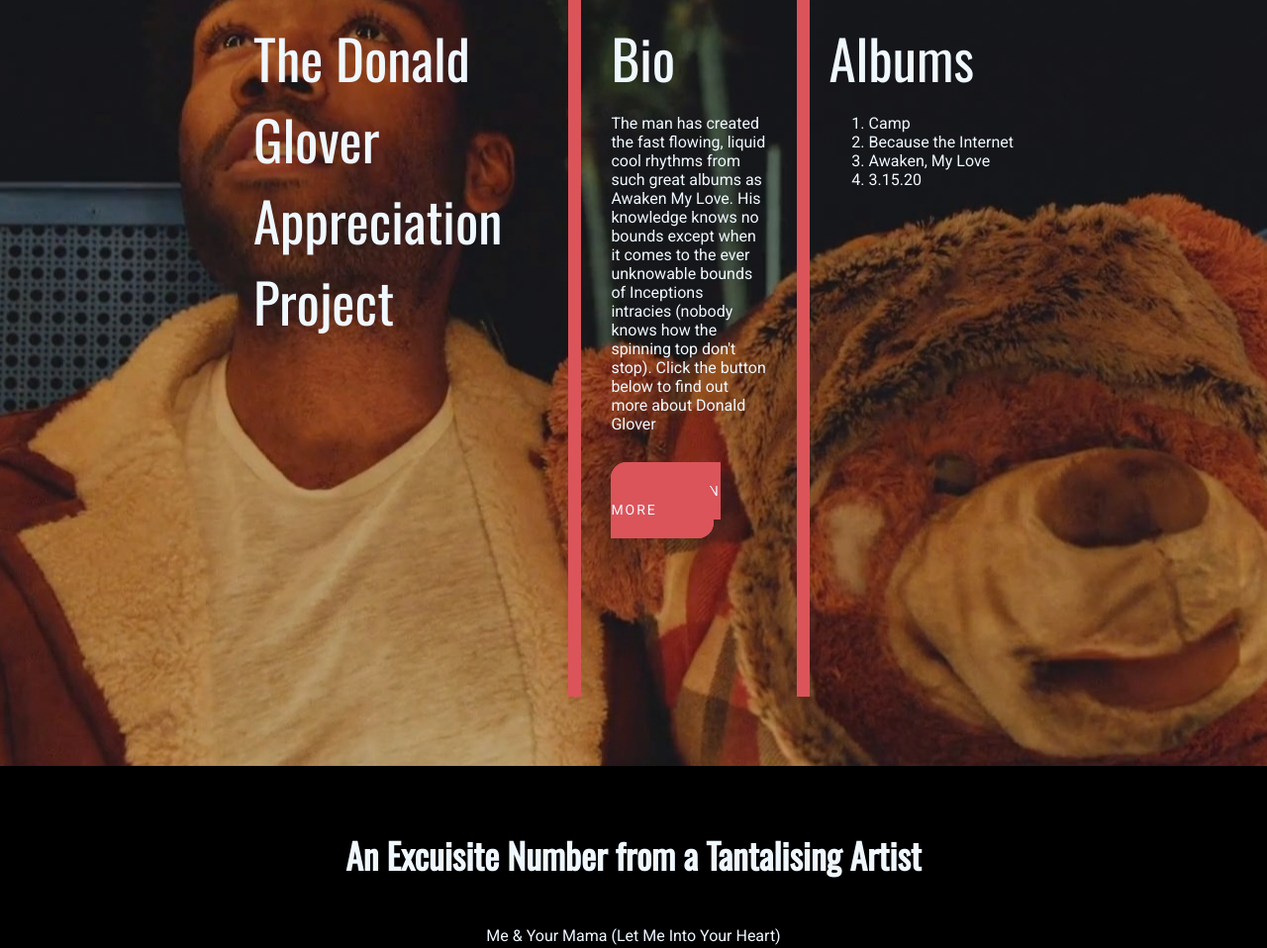
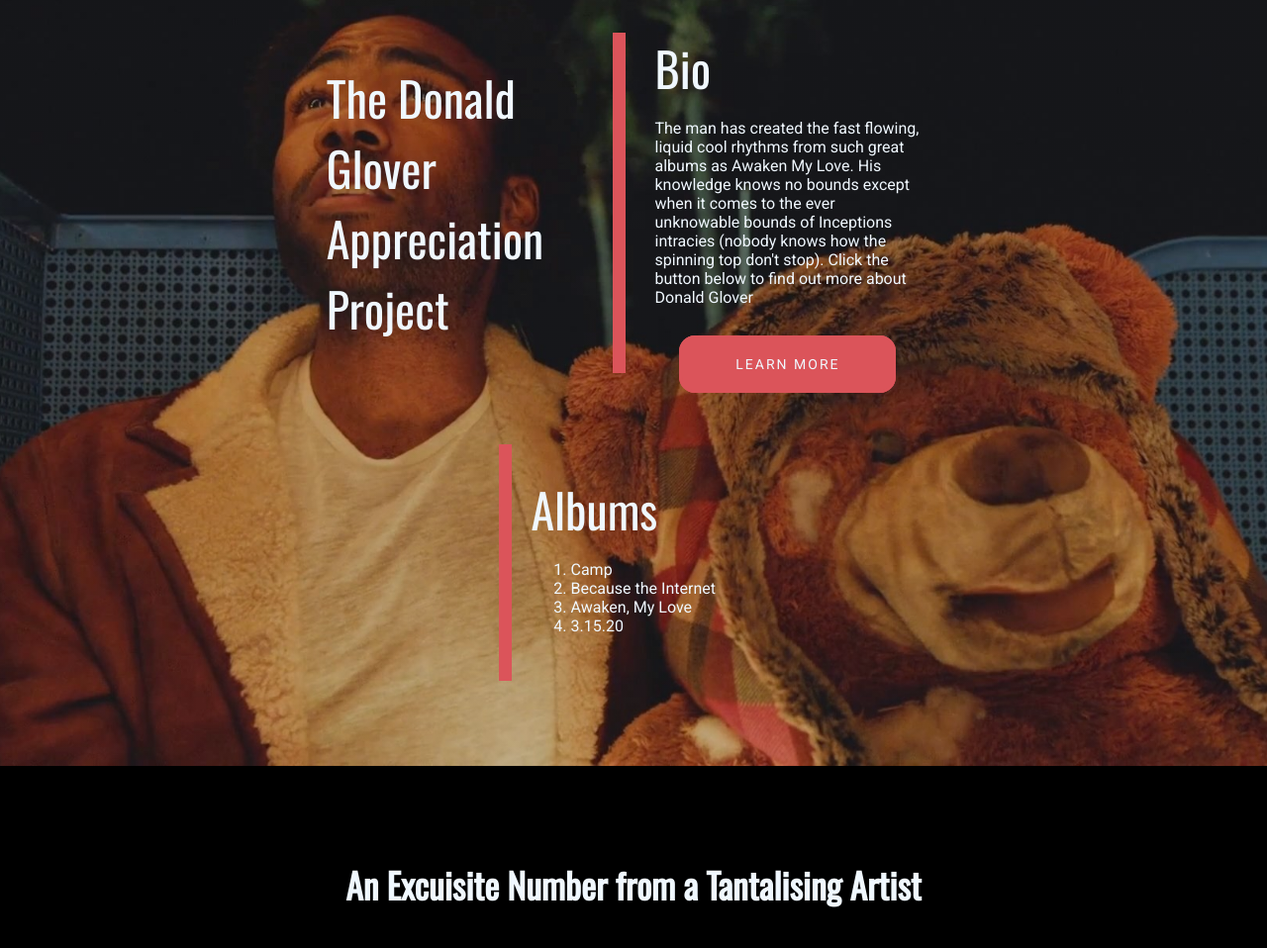
Before and after one commit to TheInfamousGrim/Fanpage_Project, a plain HTML site: page index.html in a window 1280 px wide. Shown: the part 83-1041 px from the top of the page at 99% size. Drawn offline with nearby package versions, Linux system fonts and the light colour scheme.

Commit message:
styling changes. modified background scrolling, changed grid to flexbox

```diff
--- a/CSS/style.css
+++ b/CSS/style.css
@@ -7,27 +7,28 @@ body {
 
 .donald-background {
     background-image: linear-gradient(0deg, rgba(26,26,26,0.2), rgba(26,26,26,0.2)), url("../Images/Childish_Gambino_Wallpaper.jpg");
-    background-position: 50% 50%;
-    min-height: 770px;
+    background-size: cover;
+    background-position: center center;
+    background-attachment: fixed;
 }
 
-.top-padding-grid-container {
+.top-padding-flex-container {
     padding-top: 60px;
 }
 
-.grid-container-introduction {
-    display: grid;
-    grid-template-columns: auto auto auto;
-    grid-auto-columns: minmax(0, 1fr);
-    grid-auto-flow: column;
+.flex-container-introduction {
+    display: flex;
+    flex-flow: row wrap;
+    justify-content: center;
+    align-items: center;
     gap: 10px;
     padding: 10px;
     min-height: 717px;
     margin: auto;
-    width: 60%;
+    width: 70%;
 }
 
-.left-grid-item-title {
+.left-flex-item-title {
     border-style: solid;
     border-color: #db545a;
     border-width: 13px;
@@ -35,29 +36,39 @@ body {
     border-bottom-width: 0px;
     border-left-width: 0px;
     padding: 30px 20px 30px 0px;
+    max-width: 30%;
+    min-width: 240px;
+    flex-shrink: 1;
 }
 
 .left-item-text {
     font-family: 'Oswald', sans-serif;
-    font-size: 3.4375rem;
+    font-size: 3rem;
     font-weight: 400;
     word-wrap: break-word;
     margin: 0px;
 }
 
-.centre-grid-item-bio {
+.centre-flex-item-bio {
     padding: 30px 20px 30px 20px;
+    max-width: 30%;
+    min-width: 240px;
+    flex-shrink: 1;
 }
 
 .bio-title {
     font-family: 'Oswald', sans-serif;
-    font-size: 3.4375rem;
+    font-size: 3rem;
     font-weight: 300;
     margin: 0px 0px 16px 0px;
 }
 
 .padding-bottom-bio-main {
     padding: 32px 0px 0px 0px;
+}
+
+.container-button-discography {
+    text-align: center;
 }
 
 .button-discography {
@@ -69,6 +80,7 @@ body {
     text-decoration: none;
     stroke: none;
     color: aliceblue;
+    text-align: center;
     margin: 24px auto 0 0;
     padding: 18px 54px;
     background-color: #db545a;
@@ -82,7 +94,12 @@ body {
     border-color: #333129;
 }
 
-.right-grid-item-albums {
+.button-discography:active {
+    background-color: #333129;
+    border-color: #333129;
+}
+
+.right-flex-item-albums {
     border-style: solid;
     border-color: #db545a;
     border-width: 13px;
@@ -90,16 +107,19 @@ body {
     border-bottom-width: 0px;
     border-right-width: 0px;
     padding: 30px 0px 30px 20px;
+    max-width: 33%;
+    min-width: 240px;
+    flex-shrink: 1;
 }
 
 .album-title {
     font-family: 'Oswald', sans-serif;
-    font-size: 3.4375rem;
+    font-size: 3rem;
     font-weight: 300;
     margin: 0px 0px 16px 0px;
 }
 
-.bottom-padding-grid-container {
+.bottom-padding-flex-container {
     padding-bottom: 60px;
 }
 
@@ -118,10 +138,32 @@ body {
 .favourite-song-title {
     font-family: 'Oswald', sans-serif;
     font-size: 2.225rem;
+    width: 70%;
+    text-align: center;
 }
 
-.favourite-song-title {
-    margin-top: 0px;
+.favourite-song-name {
+    margin-top: 12px;
+    width: 70%;
+    text-align: center;
+}
+
+.iframe-container {
+    position: relative;
+    overflow: hidden;
+    width: 70%;
+    padding-top: 33.75%;
+    margin: 24px;
+}
+
+.responsive-mama-video {
+    position: absolute;
+    top: 0;
+    left: 0;
+    bottom: 0;
+    right: 120px;
+    width: 100%;
+    height: 100%;
 }
 
 .donald-footer {
@@ -131,13 +173,15 @@ body {
 
 .donald-footer-quote {
     font-size: 0.875rem;
-    margin: 0px;
+    margin: 0px 15%;
     padding: 64px 0px 16px 0px;
+    width: 70%;
 }
 
 .donald-footer-quote-name {
     font-size: 0.875rem;
-    margin: 0px;
+    margin: 0px 15%;
     padding: 0px 0px 64px 0px;
     font-weight: 700;
+    width: 70%;
 }
--- a/index.html
+++ b/index.html
@@ -12,20 +12,22 @@
 </head>
 <body>
     <section class="donald-background" data-image-width="1920" data-image-height="1080">
-        <div class="top-padding-grid-container"></div>
-        <div class="grid-container-introduction">
-            <div class="left-grid-item-title">
+        <div class="top-padding-flex-container"></div>
+        <div class="flex-container-introduction">
+            <div class="left-flex-item-title">
                 <h2 class="left-item-text">The Donald Glover Appreciation Project</h2>
             </div>
-            <div class="centre-grid-item-bio">
+            <div class="centre-flex-item-bio">
                 <h2 class="bio-title">Bio</h2>
                 <p class="bio-main-body">The man has created the fast flowing, liquid cool rhythms from such great albums as Awaken My Love.
                 His knowledge knows no bounds except when it comes to the ever unknowable bounds of Inceptions intracies (nobody knows how the spinning top don't stop).
                 Click the button below to find out more about Donald Glover </p>
                 <div class="padding-bottom-bio-main"></div>
-                <a class="button-discography" href="https://en.wikipedia.org/wiki/Childish_Gambino_discography" target="_blank" rel="noopener noreferrer">Learn More</a>
+                <div class="container-button-discography">
+                    <a class="button-discography" href="https://en.wikipedia.org/wiki/Childish_Gambino_discography" target="_blank" rel="noopener noreferrer">Learn More</a>
+                </div>
             </div>
-            <div class="right-grid-item-albums">
+            <div class="right-flex-item-albums">
                 <h2 class="album-title">Albums</h2>
                 <ol class="album-list">
                     <li>Camp</li>
@@ -35,13 +37,15 @@
                 </ol>
             </div>
         </div>
-        <div class="bottom-padding-grid-container"></div>
+        <div class="bottom-padding-flex-container"></div>
     </section>
     <section class="favourite-song-section">
         <div class="flex-container-favourite-song">
             <h2 class="favourite-song-title">An Excuisite Number from a Tantalising Artist</h2>
             <p class="favourite-song-name">Me & Your Mama (Let Me Into Your Heart)</p>
-            <iframe width= 60% height="315" src="https://www.youtube.com/embed/_hZCsgcKa-g" title="YouTube video player" frameborder="0" allow="accelerometer; autoplay; clipboard-write; encrypted-media; gyroscope; picture-in-picture" allowfullscreen></iframe>
+            <div class="iframe-container">
+                <iframe class="responsive-mama-video" src="https://www.youtube.com/embed/_hZCsgcKa-g" title="YouTube video player" frameborder="0" allow="accelerometer; autoplay; clipboard-write; encrypted-media; gyroscope; picture-in-picture" allowfullscreen></iframe>
+            </div>
         </div>
     </section>
     <footer class="donald-footer">
```
